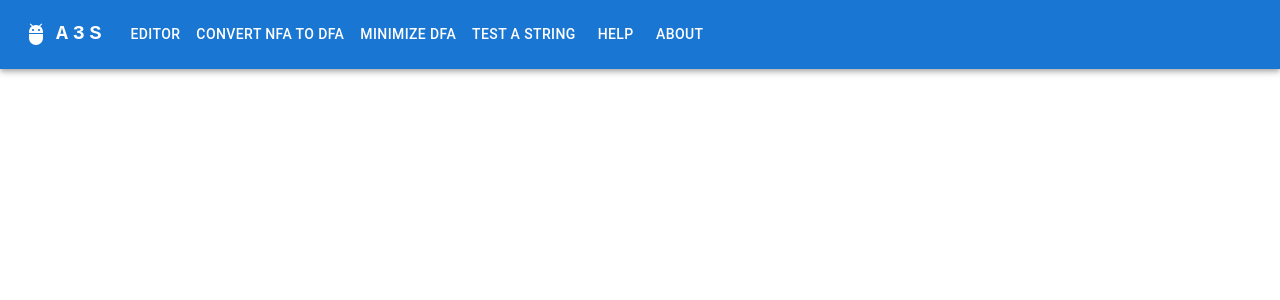
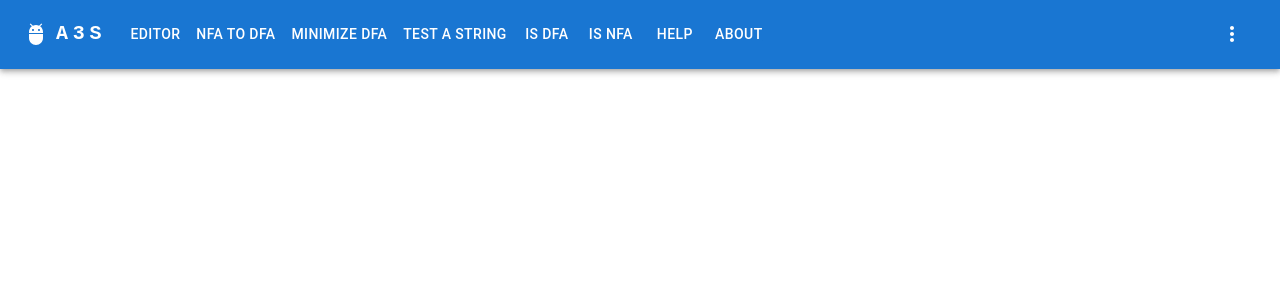
Before and after one commit to anserwaseem/A-Tool-for-Teaching-Concepts-of-Finite-Automata, a React (Create React App) app: page / in a window 1280 px wide. Shown: the top 300 px of the page. Built offline with nearby package versions, Linux system fonts and the light colour scheme.

Commit message:
added 'Tools' section in navbar

```diff
--- a/src/components/A3S.tsx
+++ b/src/components/A3S.tsx
@@ -7,7 +7,7 @@ import Typography from "@mui/material/Typography";
 import Menu from "@mui/material/Menu";
 import MenuIcon from "@mui/icons-material/Menu";
 import Container from "@mui/material/Container";
-import Avatar from "@mui/material/Avatar";
+import MoreIcon from "@mui/icons-material/MoreVert";
 import Button from "@mui/material/Button";
 import Tooltip from "@mui/material/Tooltip";
 import MenuItem from "@mui/material/MenuItem";
@@ -114,6 +114,7 @@ export function NavBar() {
               ))}
             </Menu>
           </Box>
+
           <AdbIcon sx={{ display: { xs: "flex", md: "none" }, mr: 1 }} />
           <Typography
             variant="h5"
@@ -133,6 +134,7 @@ export function NavBar() {
           >
             A3S
           </Typography>
+
           <Box sx={{ flexGrow: 1, display: { xs: "none", md: "flex" } }}>
             {pages.map((page) => (
               <Link
@@ -152,6 +154,39 @@ export function NavBar() {
               </Link>
             ))}
           </Box>
+
+          <Box sx={{ display: "flex" }}>
+            <Tooltip title="Tools">
+              <IconButton
+                size="large"
+                aria-label="tools"
+                aria-controls="menu-appbar-tools"
+                aria-haspopup="true"
+                onClick={handleOpenUserMenu}
+                color="inherit"
+              >
+                <MoreIcon />
+              </IconButton>
+            </Tooltip>
+            <Menu
+              id="menu-appbar-tools"
+              anchorEl={anchorElUser}
+              anchorOrigin={{
+                vertical: "bottom",
+                horizontal: "left",
+              }}
+              keepMounted
+              transformOrigin={{
+                vertical: "top",
+                horizontal: "left",
+              }}
+              open={Boolean(anchorElUser)}
+              onClose={handleCloseUserMenu}
+            >
+              <MenuItem onClick={handleCloseUserMenu}>Download</MenuItem>
+              <MenuItem onClick={handleCloseUserMenu}>Upload</MenuItem>
+            </Menu>
+          </Box>
         </Toolbar>
       </Container>
     </AppBar>
--- a/src/enums/pages.ts
+++ b/src/enums/pages.ts
@@ -1,8 +1,10 @@
 export enum Pages {
   Editor = "Editor",
-  ConvertNFAToDFA = "Convert NFA to DFA",
-  MinimizeDFA = "Minimize DFA",
-  TestAString = "Test a String",
+  NFA_TO_DFA = "NFA to DFA",
+  MIN_DFA = "Minimize DFA",
+  TEST_STRING = "Test a String",
+  Is_DFA = "Is DFA",
+  Is_NFA = "Is NFA",
   Help = "Help",
   About = "About",
 }
--- /dev/null
+++ b/src/features/Download.tsx
@@ -0,0 +1 @@
+export const Download = () => {};
```
Also changed, not shown: src/components/Editor.tsx (+1 -9 lines).
